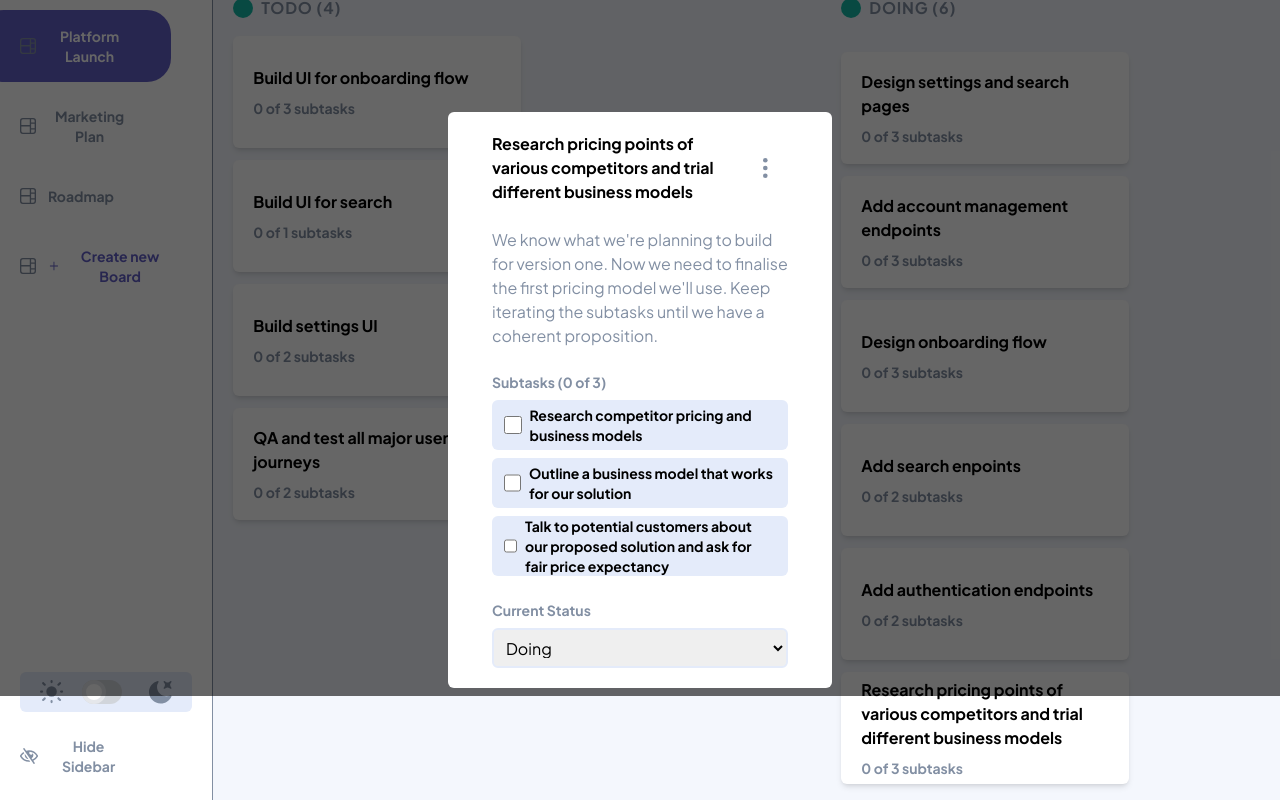
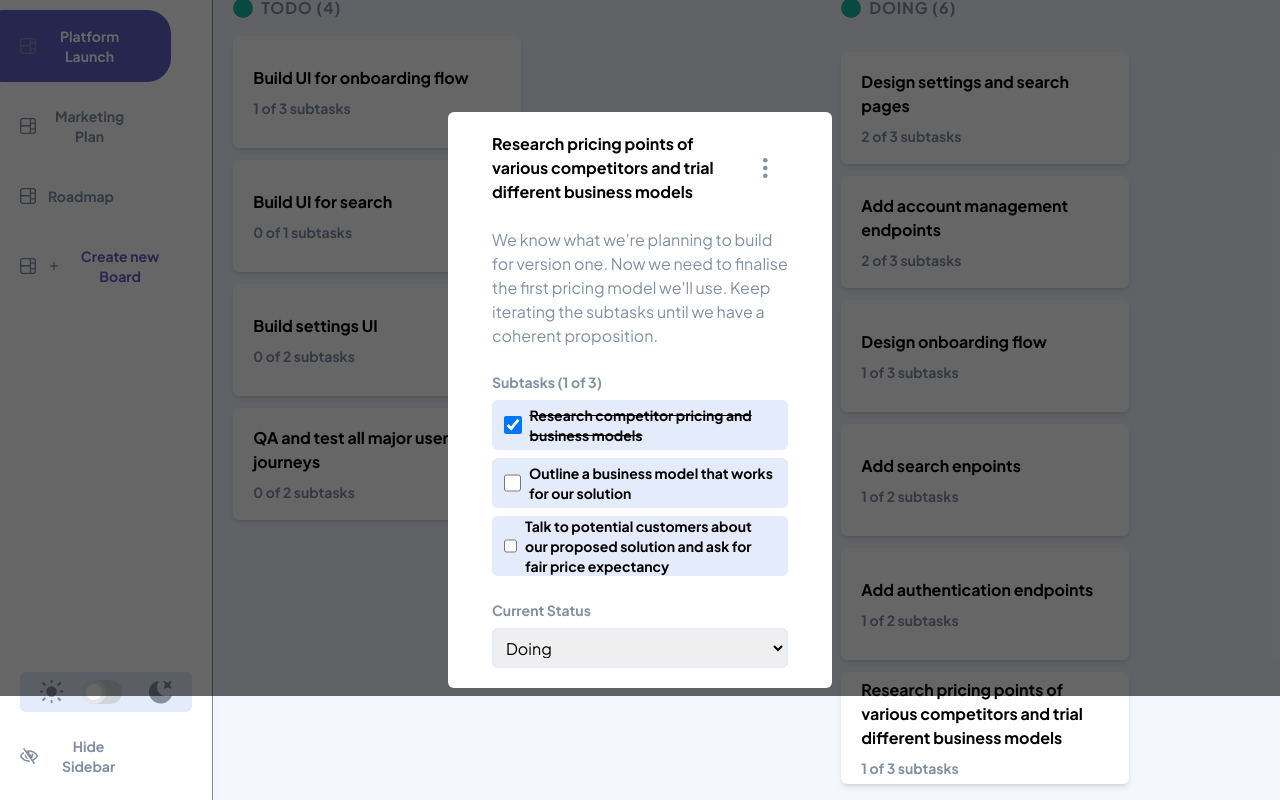
Before and after one commit to danielgen01/kanbanboard-frontend, a React (Vite) app: page / in a window 1280 px wide. Both pictures are taken after a click on the element 985 px from the left and 832 px from the top of the page. Shown: the part 104-904 px from the top of the page. Built offline with nearby package versions, Linux system fonts and the light colour scheme.

Commit message:
render correct completed subtasks (count)

```diff
--- a/src/Redux/features/ViewTaskForm/ViewTask.tsx
+++ b/src/Redux/features/ViewTaskForm/ViewTask.tsx
@@ -1,4 +1,4 @@
-import React, { useState } from "react"
+import React, { useState, useEffect } from "react"
 import { Subtask } from "../../../components/reusable/Subtask"
 import ellipsIcon from "../../../../assets/icon-vertical-ellipsis.svg"
 
@@ -8,7 +8,6 @@ import { toggleViewTaskForm } from "./ViewTaskFormSlice"
 import { toggleEditTaskForm } from "../EditTaskForm/EditTaskFormSlice"
 import { toggleDeleteTaskForm } from "../DeletTaskForm/DeleteTaskFormSlice"
 import { updateTask, Task, removeTask, addTask } from "../Data/DataSlice"
-
 
 const ViewTaskForm = () => {
   const handleToggleViewTaskForm = () => {
@@ -58,7 +57,19 @@ const ViewTaskForm = () => {
     : ""
   const currentTaskTitle = currentTask ? currentTask.title || "" : ""
 
-  const [completedSubtasks, setCompletedSubtasks] = useState(0)
+  const completedSubtasks = currentTask.subtasks.filter(
+    (subtask: any) => subtask.isCompleted
+  )
+
+  console.log(completedSubtasks)
+
+  const [completedSubtasksLength, setCompletedSubtasksLength] = useState(
+    completedSubtasks.length
+  )
+
+  useEffect(() => {
+    setCompletedSubtasksLength(completedSubtasks.length)
+  }, [completedSubtasks])
 
   let boardIndex = -1
   let columnIndex = -1
@@ -85,12 +96,12 @@ const ViewTaskForm = () => {
     const updatedTask: Task = {
       ...currentTask,
       status: event.target.value,
-    };
+    }
 
     // Find the new columnIndex based on the updated status
-    const newColumnIndex:any = currentBoard?.columns.findIndex(
+    const newColumnIndex: any = currentBoard?.columns.findIndex(
       (column: any) => column.name === event.target.value
-    );
+    )
 
     // Remove the task from the original column
     dispatch(
@@ -99,7 +110,7 @@ const ViewTaskForm = () => {
         columnIndex: columnIndex,
         taskIndex: taskIndex,
       })
-    );
+    )
 
     // Add the task to the new column
     dispatch(
@@ -108,12 +119,10 @@ const ViewTaskForm = () => {
         columnIndex: newColumnIndex,
         task: updatedTask,
       })
-    );
+    )
 
-    handleToggleViewTaskForm();
-  };
-
-
+    handleToggleViewTaskForm()
+  }
 
   return (
     <>
@@ -147,15 +156,11 @@ const ViewTaskForm = () => {
               htmlFor="check-task"
               className="text-medium-gray dark:text-white font-bold text-sm"
             >
-              Subtasks ({completedSubtasks} of {currentTask?.subtasks.length})
+              Subtasks ({completedSubtasksLength} of{" "}
+              {currentTask?.subtasks.length})
             </label>
             {currentTask?.subtasks.map((subtask: any, index: number) => (
-              <Subtask
-                key={index}
-                title={subtask.title}
-                completedSubtasks={completedSubtasks}
-                setCompletedSubtasks={setCompletedSubtasks}
-              />
+              <Subtask key={index} title={subtask.title} />
             ))}
           </section>
 
@@ -173,7 +178,7 @@ const ViewTaskForm = () => {
                px-2 dark:bg-transparent dark:outline-none dark:text-white"
               value={currentTask?.status}
               onChange={updateStatus}
-              >
+            >
               {currentBoard?.columns.map((column: any) => (
                 <option className="text-medium-gray" value={column.name}>
                   {column.name}
--- a/src/components/MainLayout/Board.tsx
+++ b/src/components/MainLayout/Board.tsx
@@ -27,6 +27,7 @@ const Board = () => {
     (board: any) => board.name === currentBoardName
   )
 
+
   return (
     <>
       <main
@@ -49,7 +50,7 @@ const Board = () => {
                 key={column.name}
                 statusName={column.name}
                 columnName={`${column.name}`}
-                batchColor="bg-teal-500"
+                batchColor={"bg-teal-500"}
               />
             ))
           ) : (
--- a/src/components/reusable/BoardColumn.tsx
+++ b/src/components/reusable/BoardColumn.tsx
@@ -32,6 +32,9 @@ export const BoardColumn: React.FC<props> = ({
     (board: any) => board.name === currentBoardName
   )
 
+
+
+
   return (
     <div className="grid-item-2(doingItems) flex flex-col gap-4">
       <div className="headline flex items-center gap-2">
@@ -49,18 +52,27 @@ export const BoardColumn: React.FC<props> = ({
     <div key={column.id} className="flex flex-col gap-3">
       {column.tasks
         .filter((task: any) => task.status === statusName)
-              .map((task: any) => (
+        .map((task: any) => {
+          // Berechne die Anzahl der abgeschlossenen Subtasks
+          const completedSubtasksCount = task.subtasks.filter(
+            (subtask: any) => subtask.isCompleted
+          ).length;
+
+          return (
             <Kanbanbox
               key={task.name}
               title={task.title}
               subtasksCount={task.subtasks.length}
+              completedSubtasksCount={completedSubtasksCount} // Übergebe die Anzahl der abgeschlossenen Subtasks
               subtasks={task.subtasks}
               description={task.description}
               id={task.id}
             />
-              ))}
+          );
+        })}
     </div>
   ))}
+
     </div>
   )
 }
--- a/src/components/reusable/Kanbanbox.tsx
+++ b/src/components/reusable/Kanbanbox.tsx
@@ -16,7 +16,9 @@ type Task = {
   description: string
   subtasks: Subtask[]
   subtasksCount: number
+  completedSubtasksCount:number
 }
+
 
 export const Kanbanbox: React.FC<Task> = ({
   title,
@@ -24,6 +26,8 @@ export const Kanbanbox: React.FC<Task> = ({
   id,
   description,
   subtasks: Subtask,
+  completedSubtasksCount
+
 }) => {
   const dispatch = useAppDispatch()
 
@@ -39,6 +43,10 @@ export const Kanbanbox: React.FC<Task> = ({
 
   const currentTask = useAppSelector(
     (state: RootState) => state.data.activeTask
+  )
+
+  const completedSubtasks = currentTask.subtasks.filter(
+    (subtask: any) => subtask.isCompleted
   )
 
   const getKanbanboxData = (title: string, boards: Board[]) => {
@@ -89,7 +97,7 @@ export const Kanbanbox: React.FC<Task> = ({
         {title}
       </h1>
       <p className="text-medium-gray font-bold text-sm">
-        0 of {subtasksCount} subtasks
+        {completedSubtasksCount} of {subtasksCount} subtasks
       </p>
     </div>
   )
--- a/src/components/reusable/Subtask.tsx
+++ b/src/components/reusable/Subtask.tsx
@@ -1,19 +1,18 @@
-import React, { useState } from "react"
-import { useAppSelector } from "../../Redux/store"
+import React, {useState} from "react"
+import { useAppSelector, useAppDispatch } from "../../Redux/store"
 import { RootState } from "../../Redux/rootReducer"
-
+import { updateTask, Task } from "../../Redux/features/Data/DataSlice"
+import { toggleViewTaskForm } from "../../Redux/features/ViewTaskForm/ViewTaskFormSlice"
 type props = {
   title: string
-  completedSubtasks: number
-  setCompletedSubtasks: any
+
 }
 
 export const Subtask: React.FC<props> = ({
   title,
-  completedSubtasks,
-  setCompletedSubtasks,
+
 }) => {
-  const [isChecked, setIsChecked] = useState(false)
+  const dispatch = useAppDispatch()
 
   const data = useAppSelector((state: RootState) => state.data)
 
@@ -27,54 +26,64 @@ export const Subtask: React.FC<props> = ({
 
   const currentTaskTitle = currentTask.title
 
-
   const currentBoard = data?.boards.find(
     (board: any) => board.name === currentBoardName
   )
 
-
+  const currentSubtask = currentTask?.subtasks.find(
+    (subtask: any) => subtask.title === title
+  )
 
   const handleCheckboxChange = () => {
-    if (!isChecked) {
-      setCompletedSubtasks(completedSubtasks + 1)
-    } else {
-      setCompletedSubtasks(completedSubtasks - 1)
-    }
-
     const newSubtasks = currentTask?.subtasks.map((subtask: any) => {
       if (subtask.title === title) {
         return {
           ...subtask,
-          isCompleted: !isChecked,
+          isCompleted: !subtask.isCompleted,
         }
       }
       return subtask
     })
 
-    setIsChecked(!isChecked)
-    // currentTask.subtasks = newSubtasks
+    // Aktualisieren Sie den Task mit den neuen Subtasks
+    const updatedTask: Task = {
+      ...currentTask,
+      subtasks: newSubtasks,
+    }
+
+    // Führen Sie den updateTask-Dispatch aus
+    dispatch(
+      updateTask({
+        boardIndex: currentTask.boardIndex,
+        columnIndex: currentTask.columnIndex,
+        taskIndex: currentTask.taskIndex,
+        updatedTask,
+      })
+    )
+    dispatch(toggleViewTaskForm())
+
   }
 
   return (
     <div
-      className="subtask flex items-center gap-2 w-full bg-bright-gray min-h-[50px] rounded-md px-3 hover:bg-bright-purple>
-    dark:bg-dark-black cursor-pointer"
+      className="subtask flex items-center gap-2 w-full bg-bright-gray min-h-[50px] rounded-md px-3 hover:bg-bright-purple dark:bg-dark-black cursor-pointer"
       onClick={handleCheckboxChange}
     >
       <input
         type="checkbox"
         name="check-task"
         id="check-task"
-        className={`w-6 h-6 border border-gray-300 rounded-sm bg-white
-        ${`
-          isChecked ? "bg-dark-purple : ""
-        `}  focus:outline-none`}
-        checked={isChecked}
+        className={`w-6 h-6 border border-gray-300 rounded-sm bg-white ${
+          currentSubtask?.isCompleted ? "bg-dark-purple" : ""
+        } focus:outline-none`}
+        checked={currentSubtask?.isCompleted}
       />
       <span
-        className={`text-sm font-bold ${isChecked ? "line-through" : ""}
-          ${isChecked ? "dark:text-medium-gray" : ""}
-         dark:text-white`}
+        className={`text-sm font-bold ${
+          currentSubtask?.isCompleted ? "line-through" : ""
+        } ${
+          currentSubtask?.isCompleted ? "dark:text-medium-gray" : ""
+        } dark:text-white`}
       >
         {title}
       </span>
```
Also changed, not shown: src/Redux/features/EditTaskForm/EditTaskForm.tsx (+2 -9 lines). Lines whose indentation alone changed are shown as unchanged.
